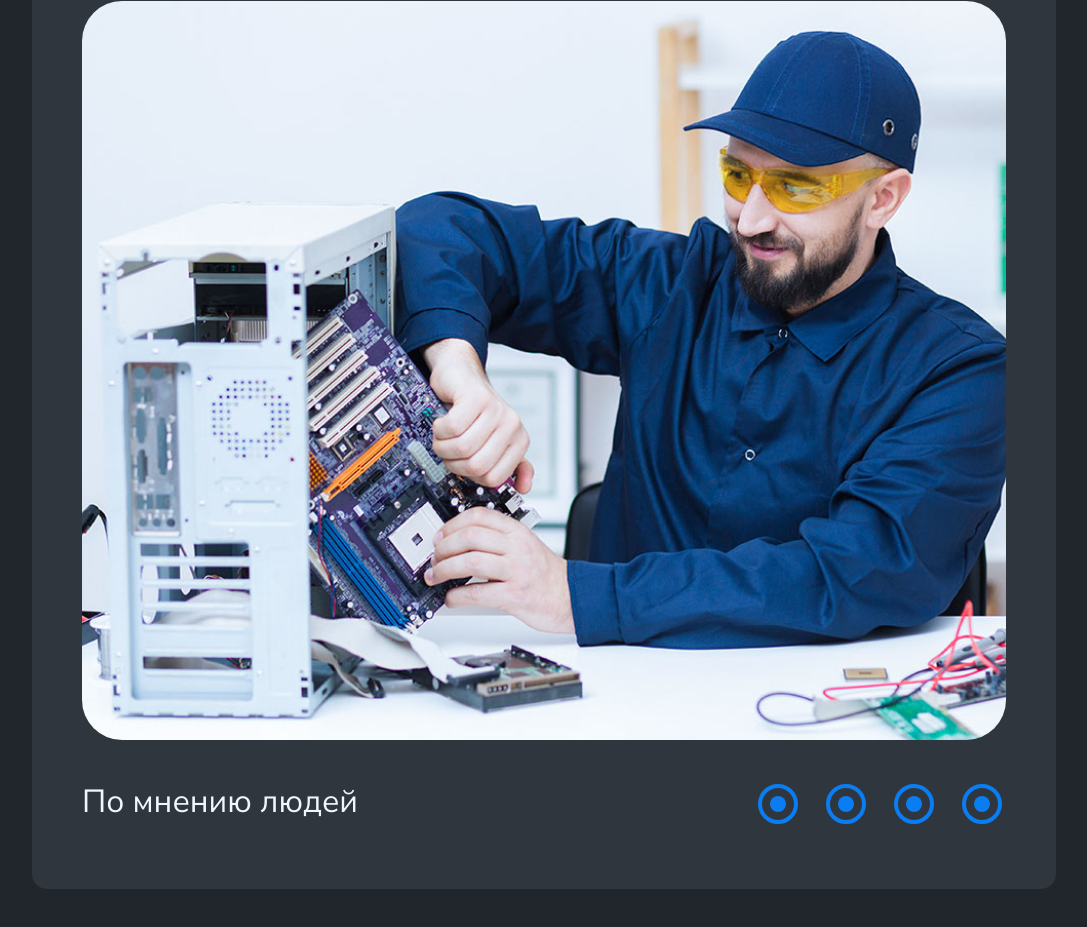
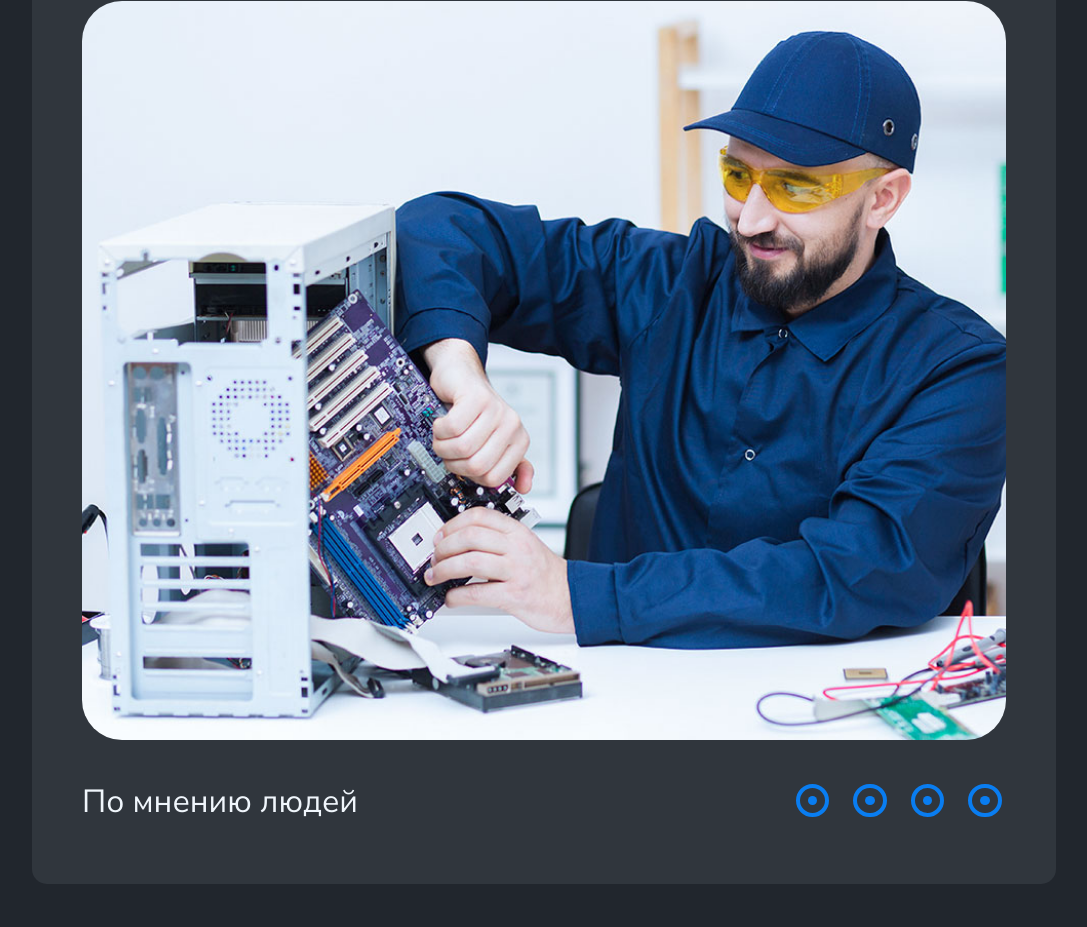
Before and after one commit to Tatsiana-prog/cssMemeSlider, a plain HTML site: page cssMemeSlider/index.html in a window 1280 px wide. Shown: the part 422-1349 px from the top of the page, without its empty margins (96-1183 px from the left). Drawn offline with Linux system fonts and the light colour scheme.

Commit message:
feat:changed size for dot(Sun, Sep 17, 2023 21:18:24 PM)

```diff
--- a/cssMemeSlider/style.css
+++ b/cssMemeSlider/style.css
@@ -92,7 +92,7 @@ body {
 /*--dots--*/
 .dots-wrapper {
     display: flex;
-    column-gap: 1.25rem;
+    column-gap: 1rem;
     align-items: center;
     max-width: 50%;
     order: 3;
@@ -104,8 +104,8 @@ body {
 
 .custom {
     display: block;
-    width: 1rem;
-    height: 1rem;
+    width: 0.6rem;
+    height: 0.6rem;
     padding: 1rem;
     border-radius: 50%;
     outline: 0.25rem solid #097df1;
@@ -116,10 +116,7 @@ body {
     cursor: pointer;
 }
 
-.custom:active {
-    outline: 0.25rem solid red;
-    background-color: red;
-}
+
 
 .custom:hover {
     outline: 0.25rem solid #f0f6fc;
```
